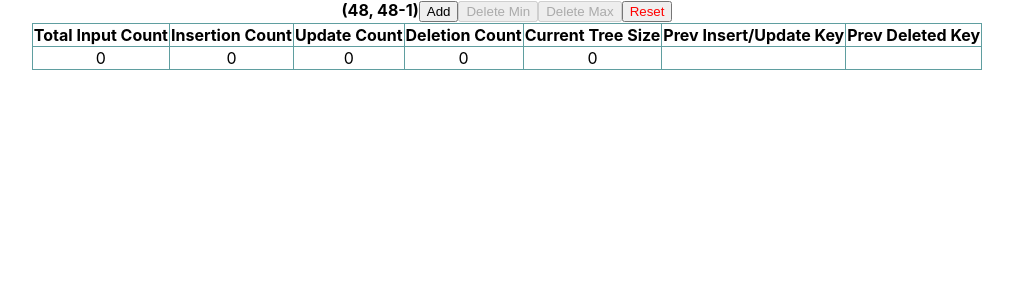
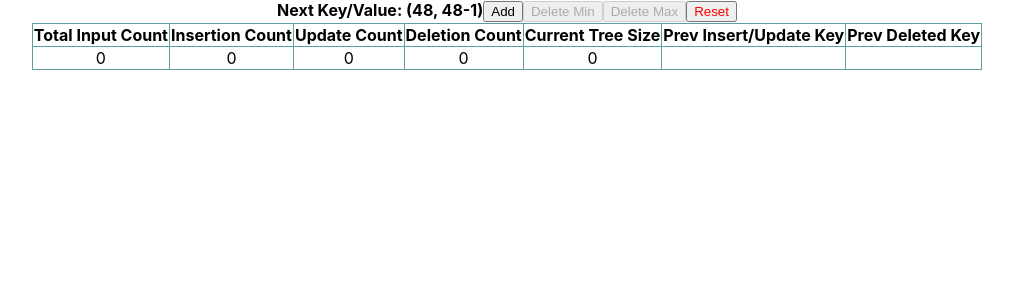
Before and after one commit to y-pan/algo-ts, a React (Create React App) app: page / in a window 1280 px wide. Shown: the top 300 px of the page, without its empty margins (133-1146 px from the left). Built offline with nearby package versions, Linux system fonts and the light colour scheme.

Commit message:
Minor update.

```diff
--- a/src/components/TreeView.tsx
+++ b/src/components/TreeView.tsx
@@ -93,7 +93,10 @@ export class TreeView extends React.Component<TreeProps, TreeState> {
 
         const operations: JSX.Element[] = (
             [
-                <span style={{fontWeight: "bold", border: ""}}>({this.state.nextKey}, {this.state.nextValue})</span>,
+                <span style={{
+                    fontWeight: "bold",
+                    border: ""
+                }}>Next Key/Value: ({this.state.nextKey}, {this.state.nextValue})</span>,
                 <button key={"add"}
                         onClick={() => this.add()}>
                     Add
```
